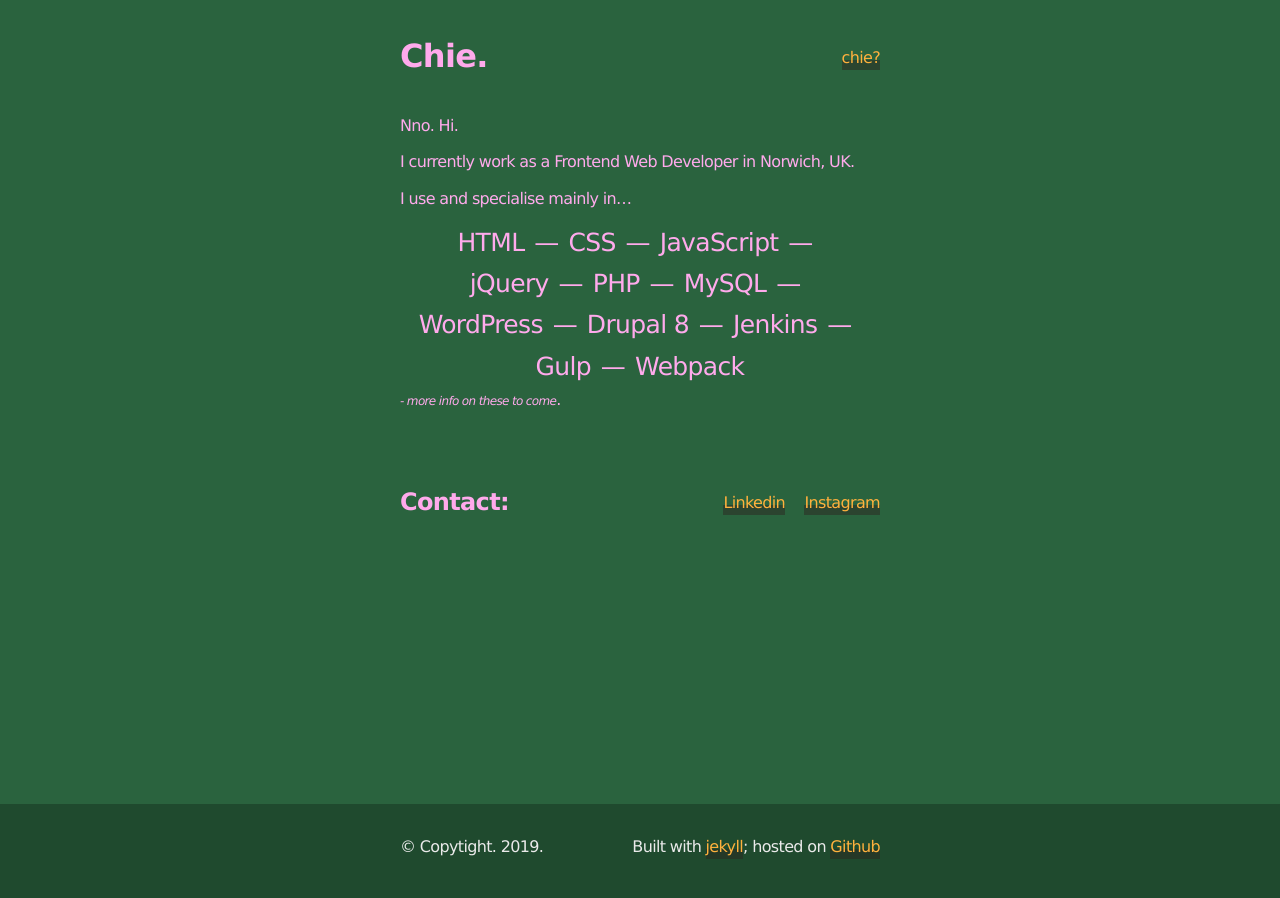
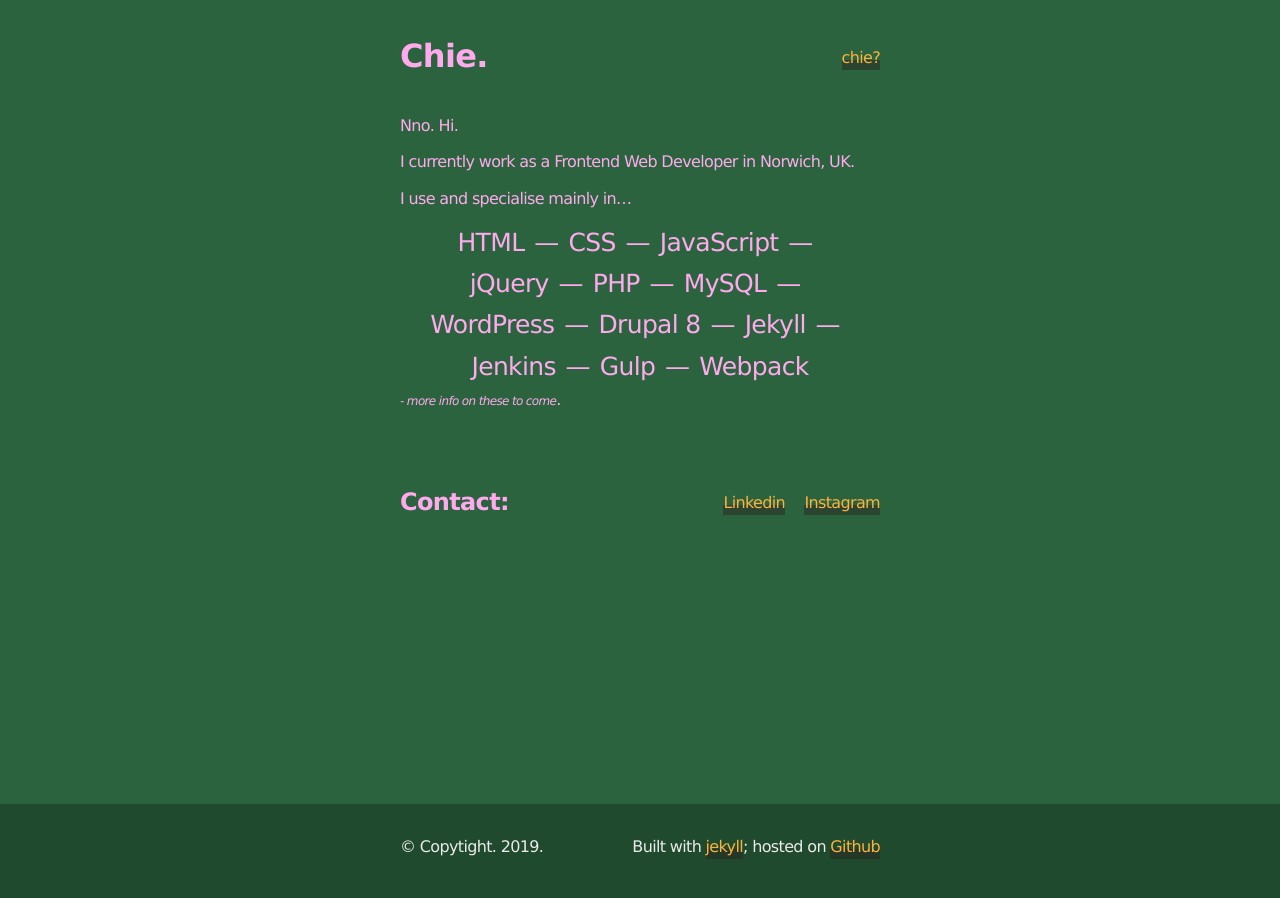
Before and after one commit to chiich/portfolio, a Jekyll site: the page built from index.md, in a window 1280 px wide. Built offline with Jekyll 4.4.1, drawn with Linux system fonts in a browser that asks for light colours; nearby versions of some CDN libraries; some web fonts are replaced.

Commit message:
content addition

```diff
--- a/index.md
+++ b/index.md
@@ -16,6 +16,7 @@ I use and specialise mainly in...
 - MySQL
 - WordPress
 - Drupal 8
+- Jekyll
 - Jenkins
 - Gulp
 - Webpack
```
